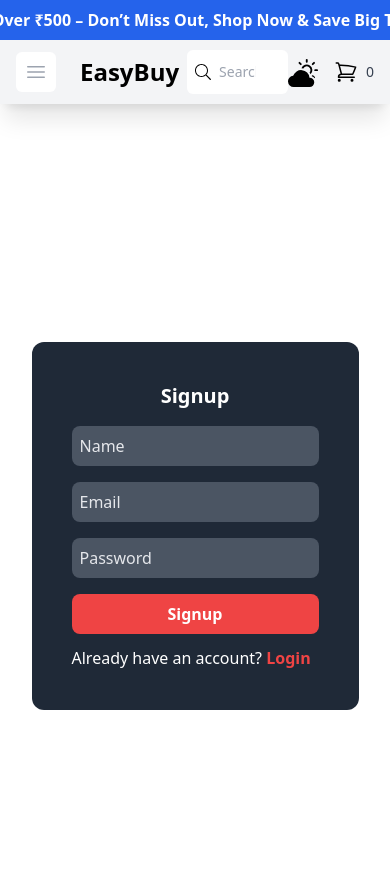
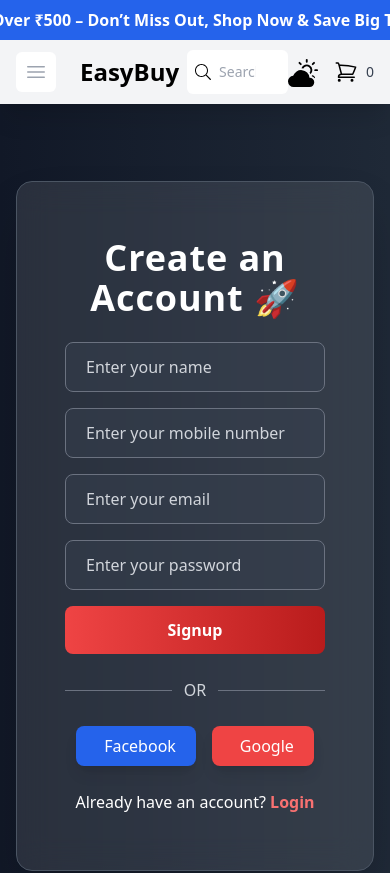
Before and after one commit to ayush7427/EasyBuy, a React (Vite) app: page /signup in a window 390 px wide. Shown: the top 873 px of the page. Built offline with nearby package versions, Linux system fonts and the light colour scheme; no server answers; the database is empty.

Commit message:
update the ui of login and signup page and their functionality

```diff
--- a/src/pages/registration/login/login.jsx
+++ b/src/pages/registration/login/login.jsx
@@ -14,7 +14,10 @@
     const { loading, setLoading } = context
     const navigate = useNavigate()
 
+    const regexExpression = /[a-z0-9!#$%&'*+/=?^_`{|}~-]+(?:\.[a-z0-9!#$%&'*+/=?^_`{|}~-]+)*@(?:[a-z0-9](?:[a-z0-9-]*[a-z0-9])?\.)+[a-z0-9](?:[a-z0-9-]*[a-z0-9])?/g
+
     const login = async () => {
+        // validation
         if (email === "" || password === "") {
             return (toast.error("All fields are required", {
                 position: "top-right",
@@ -24,10 +27,25 @@
                 pauseOnHover: true,
                 draggable: true,
                 progress: undefined,
-                theme: "colored",
+                theme: "light",
             }))
         }
+        // email validation
+        if (!regexExpression.test(email)) {
+            return (toast.error("Invalid email format."), {
+                position: "top-right",
+                autoClose: 3000,
+                hideProgressBar: true,
+                closeOnClick: true,
+                pauseOnHover: true,
+                draggable: true,
+                progress: undefined,
+                theme: "light",
+            })
+        }
+
         try {
+            console.log(typeof email);
             setLoading(true)
             const result = await signInWithEmailAndPassword(auth, email, password)
             localStorage.setItem("user", JSON.stringify(result))
@@ -44,55 +62,49 @@
 
     return (
         <Layout>
-            <div className="flex flex-col md:flex-row justify-center items-center min-h-screen bg-gradient-to-r from-gray-900 to-gray-800 px-4">
 
+            <div className="flex flex-col md:flex-row justify-center items-center min-h-screen bg-gradient-to-r from-gray-900 to-gray-800 px-4 py-6">
                 {/* Left Side - Image Section */}
-                <div className="hidden md:block w-1/2">
+                <div className="hidden md:flex w-1/2 justify-center items-center">
                     <img
                         src="https://static.vecteezy.com/system/resources/previews/045/386/990/large_2x/illustration-of-ecommerce-vector.jpg"
                         alt="Login"
-                        className="w-full h-full object-cover rounded-xl shadow-2xl"
+                        className="w-[90%] h-auto object-cover rounded-2xl shadow-xl hover:scale-105 transition-transform duration-300"
                     />
                 </div>
 
                 {/* Right Side - Login Form */}
-                <div className="bg-gray-800 bg-opacity-90 px-10 py-12 rounded-2xl shadow-2xl w-full md:w-1/3 backdrop-blur-lg">
-                    {loading && <p className="text-center text-white">Loading...</p>}
+                <div className="bg-white bg-opacity-10 px-12 py-14 rounded-2xl shadow-2xl w-full md:w-1/3 backdrop-blur-lg border border-gray-600">
+                    {loading && <p className="text-center text-white animate-pulse">Loading...</p>}
 
-                    <h1 className="text-center text-white text-3xl font-extrabold mb-6 tracking-wide">Welcome Back! 👋</h1>
+                    <h1 className="text-center text-white text-4xl font-extrabold mb-6 tracking-wide">Welcome Back! 👋</h1>
 
-                    {/* Email Input */}
-                    <div className="mb-4">
-                        <input
-                            type="email"
-                            value={email}
-                            onChange={(e) => setEmail(e.target.value)}
-                            className="bg-gray-700 bg-opacity-60 px-4 py-3 w-full rounded-lg text-white placeholder-gray-300 outline-none focus:ring-2 focus:ring-yellow-400 transition-all"
-                            placeholder="Enter your email"
-                        />
-                    </div>
-
-                    {/* Password Input */}
-                    <div className="mb-4">
-                        <input
-                            type="password"
-                            value={password}
-                            onChange={(e) => setPassword(e.target.value)}
-                            className="bg-gray-700 bg-opacity-60 px-4 py-3 w-full rounded-lg text-white placeholder-gray-300 outline-none focus:ring-2 focus:ring-yellow-400 transition-all"
-                            placeholder="Enter your password"
-                        />
-                    </div>
+                    {/* Email & Password Inputs */}
+                    {[
+                        { type: "email", value: email, setter: setEmail, placeholder: "Enter your email" },
+                        { type: "password", value: password, setter: setPassword, placeholder: "Enter your password" }
+                    ].map((input, index) => (
+                        <div key={index} className="mb-4">
+                            <input
+                                type={input.type}
+                                value={input.value}
+                                onChange={(e) => input.setter(e.target.value)}
+                                className="bg-gray-700 bg-opacity-40 px-5 py-3 w-full rounded-lg text-white placeholder-gray-300 outline-none focus:ring-2 focus:ring-yellow-400 transition-all border border-gray-500 hover:border-yellow-400"
+                                placeholder={input.placeholder}
+                            />
+                        </div>
+                    ))}
 
                     {/* Login Button */}
                     <button
                         onClick={login}
-                        className="bg-yellow-500 w-full text-black font-bold py-3 rounded-lg transition-all hover:bg-yellow-600 hover:scale-105 shadow-lg"
+                        className="bg-gradient-to-r from-yellow-500 to-yellow-700 w-full text-white font-bold py-3 rounded-lg transition-all hover:scale-105 hover:shadow-2xl"
                     >
                         Login
                     </button>
 
-                    {/* Divider */}
-                    <div className="flex items-center my-4">
+                    {/* OR Divider */}
+                    <div className="flex items-center my-6">
                         <hr className="w-full border-gray-500" />
                         <span className="text-gray-300 mx-3">OR</span>
                         <hr className="w-full border-gray-500" />
@@ -100,20 +112,19 @@
 
                     {/* Social Login Buttons */}
                     <div className="flex justify-center space-x-4">
-                        <button className="bg-blue-600 hover:bg-blue-700 text-white px-4 py-2 rounded-lg flex items-center gap-2 transition-all">
-                            <i className="fab fa-facebook-f"></i> Facebook
-                        </button>
-                        <button className="bg-red-500 hover:bg-red-600 text-white px-4 py-2 rounded-lg flex items-center gap-2 transition-all">
-                            <i className="fab fa-google"></i> Google
-                        </button>
+                        {[
+                            { platform: "Facebook", icon: "fab fa-facebook-f", bg: "bg-blue-600" },
+                            { platform: "Google", icon: "fab fa-google", bg: "bg-red-500" }
+                        ].map((btn, index) => (
+                            <button key={index} className={`${btn.bg} hover:opacity-90 text-white px-5 py-2 rounded-lg flex items-center gap-2 transition-all shadow-lg`}>
+                                <i className={btn.icon}></i> {btn.platform}
+                            </button>
+                        ))}
                     </div>
 
                     {/* Signup Link */}
                     <p className="text-white text-center mt-6">
-                        Don't have an account?{" "}
-                        <Link className="text-yellow-400 font-bold hover:underline" to={"/signup"}>
-                            Sign Up
-                        </Link>
+                        Don't have an account? <Link className="text-yellow-400  font-bold hover:underline" to="/signup">Sign Up</Link>
                     </p>
                 </div>
             </div>
--- a/src/pages/registration/signup/signup.jsx
+++ b/src/pages/registration/signup/signup.jsx
@@ -13,14 +13,22 @@
     const [name, setName] = useState("")
     const [email, setEmail] = useState("")
     const [password, setPassword] = useState("")
+    const [phoneNumber, setPhoneNumber] = useState("")
 
     const context = useContext(myContext)
     const { loading, setLoading } = context
     const navigate = useNavigate()
 
+    const regexExpression = /[a-z0-9!#$%&'*+/=?^_`{|}~-]+(?:\.[a-z0-9!#$%&'*+/=?^_`{|}~-]+)*@(?:[a-z0-9](?:[a-z0-9-]*[a-z0-9])?\.)+[a-z0-9](?:[a-z0-9-]*[a-z0-9])?/g
+
+    const passwordRegexExpression = /^(?=.*\d)(?=.*[a-z])(?=.*[A-Z])(?=.*[a-zA-Z]).{8,}$/gm
+
+    const phoneNumberRegexExpression = /^[789]\d{9}$/g
+
     const signup = async () => {
-        if (name === "" || email === "" || password === "") {
-            return toast.error("All fields are required" , {
+        // validation
+        if (name === "" || email === "" || password === "" || phoneNumber === "") {
+            return toast.error("All fields are required", {
                 position: "top-right",
                 autoClose: 3000,
                 hideProgressBar: true,
@@ -28,22 +36,65 @@
                 pauseOnHover: true,
                 draggable: true,
                 progress: undefined,
-                theme: "colored",
+                theme: "light",
             })
         }
 
+        // email validation
+        if (!regexExpression.test(email)) {
+            return (toast.error("Invalid email format."), {
+                position: "top-right",
+                autoClose: 3000,
+                hideProgressBar: true,
+                closeOnClick: true,
+                pauseOnHover: true,
+                draggable: true,
+                progress: undefined,
+                theme: "light",
+            })
+        }
+
+        // password validation
+        if (!passwordRegexExpression.test(password)) {
+            return (toast.error("Password must be at least 8 characters long, containing at least 1 uppercase letter, 1 lowercase letter, 1 number, and can include special characters."), {
+                position: "top-right",
+                autoClose: 3000,
+                hideProgressBar: true,
+                closeOnClick: true,
+                pauseOnHover: true,
+                draggable: true,
+                progress: undefined,
+                theme: "light",
+            })
+        }
+
+        //  phoneNumber validation
+        if (!phoneNumberRegexExpression.test(phoneNumber)) {
+            return (toast.error("Invalid mobile number. Ensure it is exactly 10 digits long and starts with 7, 8, or 9."), {
+                position: "top-right",
+                autoClose: 3000,
+                hideProgressBar: true,
+                closeOnClick: true,
+                pauseOnHover: true,
+                draggable: true,
+                progress: undefined,
+                theme: "light",
+            })
+        }
         try {
             setLoading(true)
             const users = await createUserWithEmailAndPassword(auth, email, password)
-            // console.log(users);
+
+            console.log(users);
+
 
             const user = {
                 name: name,
                 email: users.user.email,
                 uid: users.user.uid,
                 time: Timestamp.now(),
-                phoneNumber: users.user.phoneNumber,
-                id: Math.random().toString(36).slice(2 , 9)
+                phone: phoneNumber,
+                id: Math.random().toString(36).slice(2, 9)
             }
 
             const userRef = collection(fireDB, "users")
@@ -52,6 +103,7 @@
             setName("")
             setEmail("")
             setPassword("")
+            setPhoneNumber("")
             setLoading(false)
             navigate("/login")
         } catch (error) {
@@ -62,50 +114,71 @@
 
     return (
         <Layout>
-            <div className=' flex justify-center items-center h-screen'>
-                {loading && <Loader />}
-                <div className=' bg-gray-800 px-10 py-10 rounded-xl '>
-                    <div className="">
-                        <h1 className='text-center text-white text-xl mb-4 font-bold'>Signup</h1>
-                    </div>
-                    <div>
-                        <input type="text"
-                            value={name}
-                            onChange={(e) => setName(e.target.value)}
-                            name='name'
-                            className=' bg-gray-600 mb-4 px-2 py-2 w-full lg:w-[20em] rounded-lg text-white placeholder:text-gray-200 outline-none'
-                            placeholder='Name'
+            <div className="flex flex-col md:flex-row justify-center items-center min-h-screen bg-gradient-to-r from-gray-900 to-gray-800 px-4 py-6">
+                {/* Left Side - Image Section */}
+                <div className="hidden md:flex w-1/2 justify-center items-center">
+                    <img
+                        src="https://static.vecteezy.com/system/resources/previews/001/263/897/large_2x/online-shopping-and-digital-marketing-concept-vector.jpg"
+                        alt="Signup"
+                        className="w-[90%] h-auto object-cover rounded-2xl shadow-xl hover:scale-105 transition-transform duration-300"
                     />
                 </div>
-                    <div>
-                        <input type="email"
-                            value={email}
-                            onChange={(e) => setEmail(e.target.value)}
-                            name='email'
-                            className=' bg-gray-600 mb-4 px-2 py-2 w-full lg:w-[20em] rounded-lg text-white placeholder:text-gray-200 outline-none'
-                            placeholder='Email'
 
+                {/* Right Side - Signup Form */}
+                <div className="bg-white bg-opacity-10 px-12 py-14 rounded-2xl shadow-2xl w-full md:w-1/3 backdrop-blur-lg border border-gray-600">
+                    {loading && <p className="text-center text-white animate-pulse">Loading...</p>}
+
+                    <h1 className="text-center text-white text-4xl font-extrabold mb-6 tracking-wide">Create an Account 🚀</h1>
+
+                    {/* Input Fields */}
+                    {[
+                        { type: "text", value: name, setter: setName, placeholder: "Enter your name" },
+                        { type: "tel", value: phoneNumber, setter: setPhoneNumber, placeholder: "Enter your mobile number" },
+                        { type: "email", value: email, setter: setEmail, placeholder: "Enter your email" },
+                        { type: "password", value: password, setter: setPassword, placeholder: "Enter your password" }
+                    ].map((input, index) => (
+                        <div key={index} className="mb-4">
+                            <input
+                                type={input.type}
+                                value={input.value}
+                                onChange={(e) => input.setter(e.target.value)}
+                                className="bg-gray-700 bg-opacity-40 px-5 py-3 w-full rounded-lg text-white placeholder-gray-300 outline-none focus:ring-2 focus:ring-red-400 transition-all border border-gray-500 hover:border-red-400"
+                                placeholder={input.placeholder}
                             />
                         </div>
-                    <div>
-                        <input
-                            type="password"
-                            value={password}
-                            onChange={(e) => setPassword(e.target.value)}
-                            className=' bg-gray-600 mb-4 px-2 py-2 w-full lg:w-[20em] rounded-lg text-white placeholder:text-gray-200 outline-none'
-                            placeholder='Password'
-                        />
-                    </div>
-                    <div className=' flex justify-center mb-3'>
+                    ))}
+
+                    {/* Signup Button */}
                     <button
                         onClick={signup}
-                            className=' bg-red-500 w-full text-white font-bold  px-2 py-2 rounded-lg'>
+                        className="bg-gradient-to-r from-red-500 to-red-700 w-full text-white font-bold py-3 rounded-lg transition-all hover:scale-105 hover:shadow-2xl"
+                    >
                         Signup
                     </button>
+
+                    {/* OR Divider */}
+                    <div className="flex items-center my-6">
+                        <hr className="w-full border-gray-500" />
+                        <span className="text-gray-300 mx-3">OR</span>
+                        <hr className="w-full border-gray-500" />
                     </div>
-                    <div>
-                        <h2 className='text-white'>Already have an account? <Link className=' text-red-500 font-bold' to={'/login'}>Login</Link></h2>
+
+                    {/* Social Signup Buttons */}
+                    <div className="flex justify-center space-x-4">
+                        {[
+                            { platform: "Facebook", icon: "fab fa-facebook-f", bg: "bg-blue-600" },
+                            { platform: "Google", icon: "fab fa-google", bg: "bg-red-500" }
+                        ].map((btn, index) => (
+                            <button key={index} className={`${btn.bg} hover:opacity-90 text-white px-5 py-2 rounded-lg flex items-center gap-2 transition-all shadow-lg`}>
+                                <i className={btn.icon}></i> {btn.platform}
+                            </button>
+                        ))}
                     </div>
+
+                    {/* Login Link */}
+                    <p className="text-white text-center mt-6">
+                        Already have an account? <Link className="text-red-400 font-bold hover:underline" to="/login">Login</Link>
+                    </p>
                 </div>
             </div>
         </Layout>
```
Lines whose indentation alone changed are shown as unchanged.
